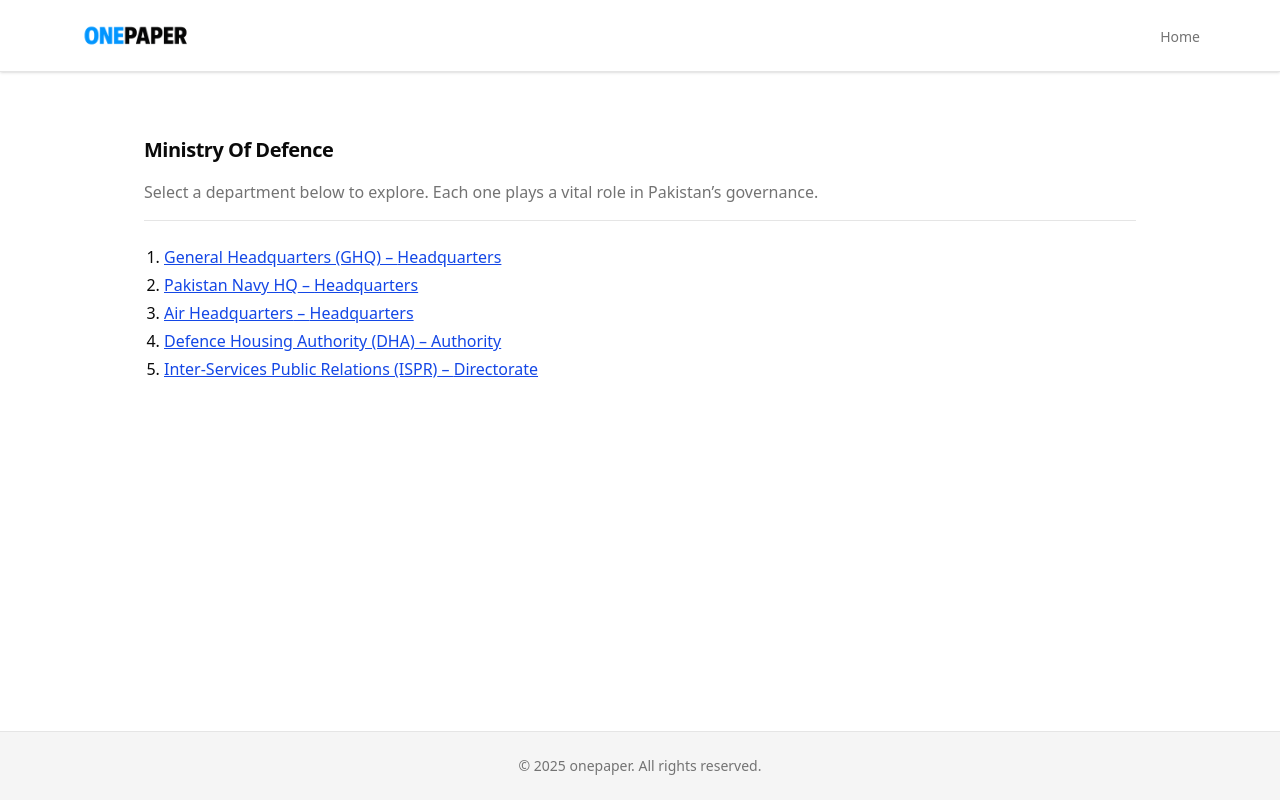
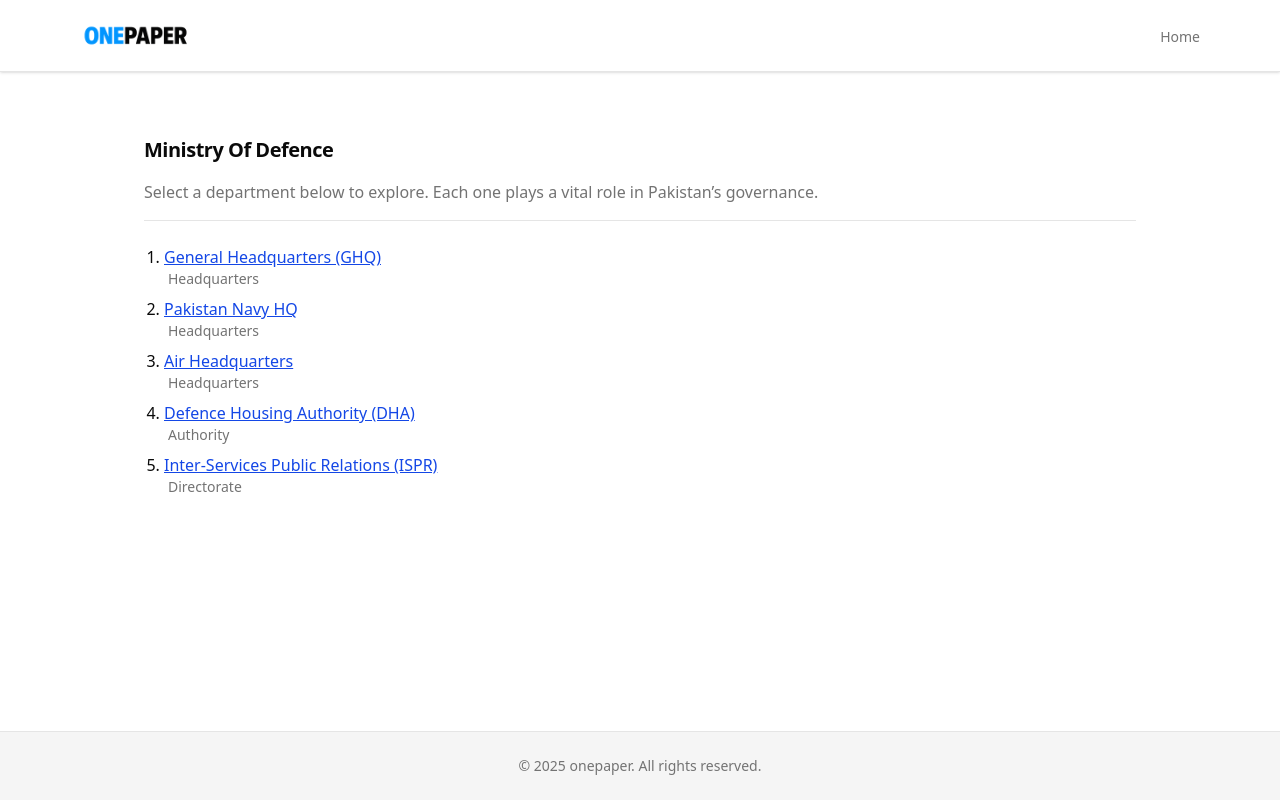
Before and after one commit to waqarkhan424/mcqs-app, a Next.js app: page /ministries/defence in a window 1280 px wide. Built offline with nearby package versions, Linux system fonts and the light colour scheme.

Commit message:
final commit

```diff
--- a/app/components/ministry-department-links.tsx
+++ b/app/components/ministry-department-links.tsx
@@ -1,4 +1,3 @@
-
 "use client"
 import Link from "next/link"
 import { Department } from "@/lib/ministries"
@@ -12,15 +11,20 @@ export default function MinistryDepartmentLinks({
 }) {
     return (
         <div className="space-y-3">
-            <ol className="list-decimal pl-5 space-y-1">
+            <ol className="list-decimal pl-5 space-y-2">
                 {departments.map((dept, idx) => (
                     <li key={idx}>
-                        <Link
-                            href={`/ministries/${slug}/${dept.slug}`}
-                            className="text-blue-700 underline font-medium hover:text-blue-900"
-                        >
-                            {dept.name} – {dept.type}
-                        </Link>
+                        <div>
+                            <Link
+                                href={`/ministries/${slug}/${dept.slug}`}
+                                className="text-blue-700 underline font-medium hover:text-blue-900"
+                            >
+                                {dept.name}
+                            </Link>
+                            <div className="text-sm text-muted-foreground pl-1">
+                                {dept.type}
+                            </div>
+                        </div>
                     </li>
                 ))}
             </ol>
```
